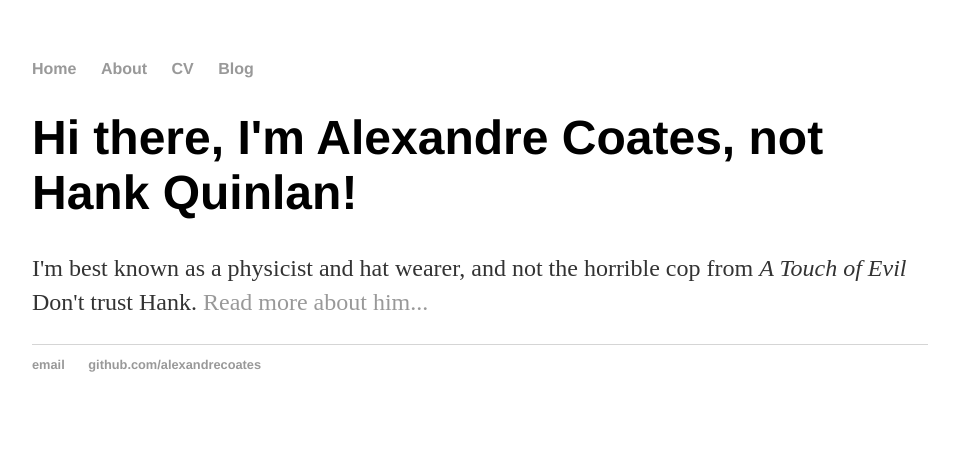
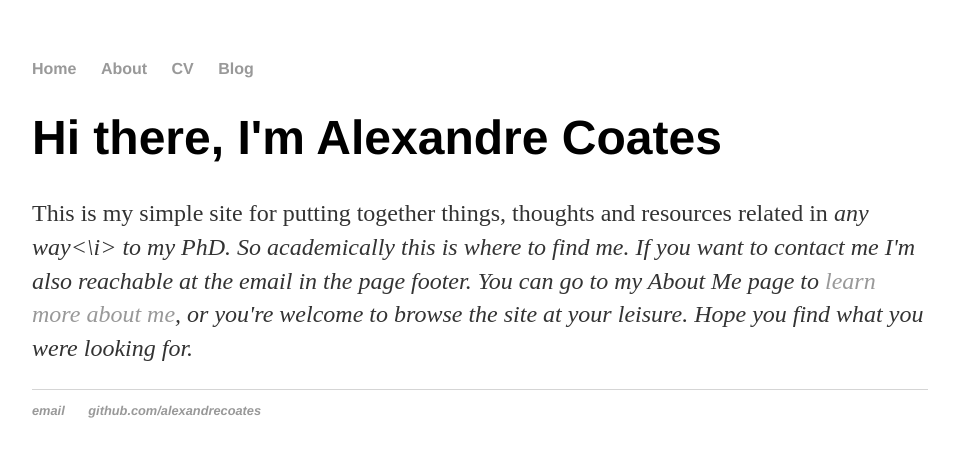
Before and after one commit to AlexandreCoates/AlexandreCoates.github.io, a Jekyll site: the page built from index.html, in a window 1280 px wide. Shown: the top 457 px of the page, without its empty margins (160-1114 px from the left). Built offline with Jekyll 4.4.1, drawn with Linux system fonts in a browser that asks for light colours.

Commit message:
Update index.html

```diff
--- a/index.html
+++ b/index.html
@@ -3,6 +3,6 @@ layout: default
 title: Alexandre Coates - Quantum Physicist
 ---
 <div class="blurb">
-	<h1>Hi there, I'm Alexandre Coates, not Hank Quinlan!</h1>
-	<p>I'm best known as a physicist and hat wearer, and not the horrible cop from <em>A Touch of Evil</em> Don't trust Hank. <a href="/about">Read more about him...</a></p>
+	<h1>Hi there, I'm Alexandre Coates</h1>
+	<p>This is my simple site for putting together things, thoughts and resources related in <i>any way<\i> to my PhD. So academically this is where to find me. If you want to contact me I'm also reachable at the email in the page footer. You can go to my About Me page to <a href="/about">learn more about me</a>, or you're welcome to browse the site at your leisure. Hope you find what you were looking for.</p>
 </div><!-- /.blurb -->
```
